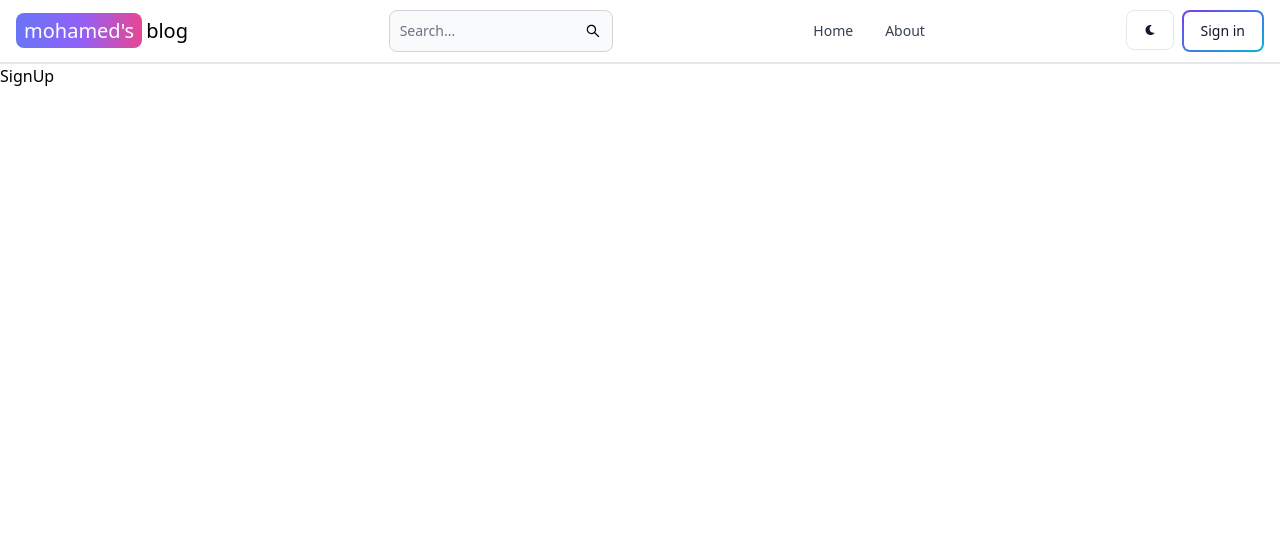
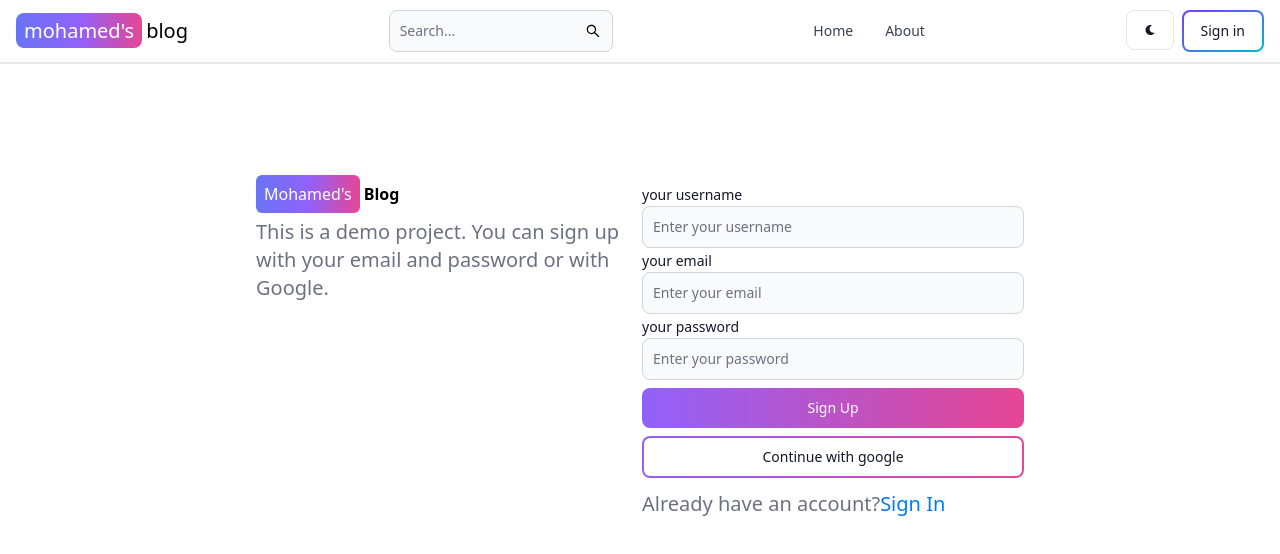
Before and after one commit to mo634/mern-blog, a React (Vite) app in the folder clinet/: page /sign-up in a window 1280 px wide. Shown: the top 554 px of the page. Built offline with nearby package versions, Linux system fonts and the light colour scheme.

Commit message:
create singup UI

```diff
--- a/clinet/src/components/Header.jsx
+++ b/clinet/src/components/Header.jsx
@@ -11,7 +11,7 @@ const Header = () => {
             {/* logo */}
 
             <Link to="/" className='self-center whitespace-nowrap txt-media'>
-                <span className='txt-media bg-gradient-to-r from-indigo-500 via-purple-500 to-pink-500 rounded-lg text-white py-1 px-2 mr-1'>mohamed's</span>
+                <span className='txt-media main-gradient rounded-lg text-white py-1 px-2 mr-1'>mohamed's</span>
                 <span className='txt-media sm:text-xl'>blog</span>
             </Link>
 
--- a/clinet/src/index.css
+++ b/clinet/src/index.css
@@ -5,3 +5,6 @@
 .txt-media{
     @apply text-sm sm:text-xl
 }
+.main-gradient{
+    @apply bg-gradient-to-r from-indigo-500 via-purple-500 to-pink-500
+}
--- a/clinet/src/pages/SignUp.jsx
+++ b/clinet/src/pages/SignUp.jsx
@@ -1,8 +1,73 @@
 import React from 'react'
-
+import { Link } from 'react-router-dom'
+import { Button, Label, TextInput } from 'flowbite-react'
 const SignUp = () => {
   return (
-    <div>SignUp</div>
+    <div className='min-h-screen flex mt-20  p-[3%]'>
+
+      {/* parent */}
+      <div className='md:flex-row flex-col max-w-3xl  h-fit flex gap-1 mx-auto'>
+        {/* left side */}
+
+        <div className='flex-1'>
+
+          <div className="">
+            <span className=' mr-1 main-gradient rounded-md p-2 text-white '>Mohamed's</span>
+            <span className='font-bold'>Blog</span>
+          </div>
+
+          <p className='txt-media mt-3 text-gray-500'>
+            This is a demo project. You can sign up with your email and password or with Google.</p>
+
+        </div>
+
+
+        {/* right side */}
+
+        <div className="flex-1">
+
+          <form>
+
+            <div className="">
+              <Label value="your username" />
+              <TextInput id='username' type="text" placeholder="Enter your username" className="" />
+            </div>
+
+            <div className="">
+              <Label value="your email" />
+              <TextInput id='email' type="text" placeholder="Enter your email" className="" />
+            </div>
+
+            <div className="">
+              <Label value="your password" />
+              <TextInput id='password' type="text" placeholder="Enter your password" className="" />
+            </div>
+
+            <div className='mt-2 flex gap-2 flex-col'>
+            <Button  gradientDuoTone='purpleToPink'
+              type='submit' className='w-full' >
+
+                Sign Up
+
+              </Button>
+
+            <Button  gradientDuoTone='purpleToPink'
+              type='submit' className='w-full' outline >
+
+                Continue with google
+
+              </Button>
+            </div>
+
+            <div className="">
+              <p className='txt-media mt-3 text-gray-500'>Already have an account?
+              <Link className=' text-[#0079ff]'>Sign In</Link>
+              </p>
+            </div>
+          </form>
+        </div>
+      </div>
+    </div>
   )
 }
 
```
